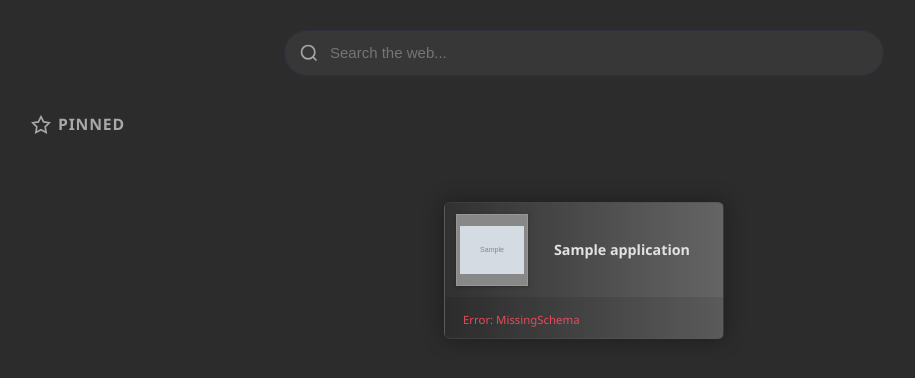
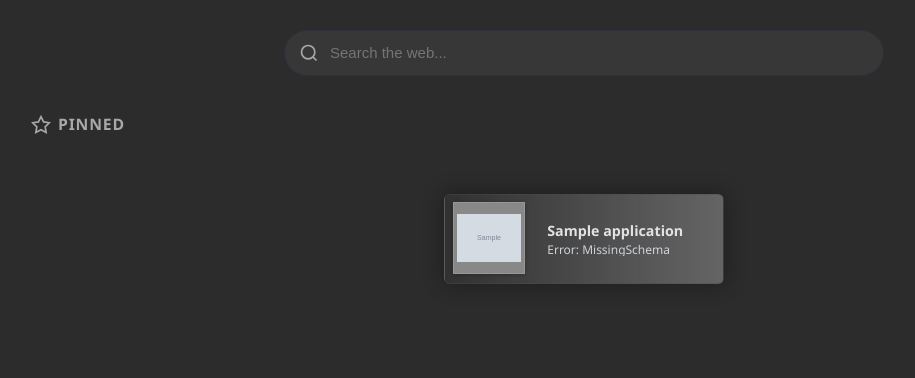
Before and after one commit to ftsiadimos/Dashboard, a Flask app: page / in a window 1280 px wide. Shown: the part 56-434 px from the top of the page, without its empty margins (56-971 px from the left). Run offline with Flask 3, Linux system fonts and the light colour scheme; tables that the repository leaves empty hold one stand-in row (values such as "Sample post"); grey boxes marked "Sample" are stand-in pictures.

Commit message:
chore: bump version to 2.3.0 and update app card layout with new meta information

```diff
--- a/static/app.js
+++ b/static/app.js
@@ -11,8 +11,9 @@ document.addEventListener('DOMContentLoaded', () => {
     // ── Live API stats for app tiles ─────────────────────────────────────────
     function fetchStats(card) {
         const appId = card.dataset.apiId;
+        const metaEl = document.getElementById('meta-' + appId);
         const statsEl = document.getElementById('stats-' + appId);
-        if (!statsEl) return;
+        if (!metaEl) return;
 
         fetch('/api/app/' + encodeURIComponent(appId) + '/stats')
             .then(r => r.json())
@@ -33,11 +34,16 @@ document.addEventListener('DOMContentLoaded', () => {
                     card.classList.toggle('has-alerts-danger', isAlert && alertCount >= 3);
                     card.classList.toggle('has-alerts', isAlert);
 
-                    const statsVal = '<span class="stats-value">' + escapeHtml(display) + '</span>';
-                    statsEl.innerHTML = statsVal;
+                    if (statsEl) {
+                        statsEl.innerHTML = '<span class="stats-value">' + escapeHtml(display) + '</span>';
+                    }
+                    metaEl.textContent = display;
                 } else {
+                    if (statsEl) {
+                        statsEl.innerHTML = '<span class="stats-error">' + escapeHtml(data.display) + '</span>';
+                    }
                     card.classList.remove('has-alerts');
-                    statsEl.innerHTML = '<span class="stats-error">' + escapeHtml(data.display) + '</span>';
+                    metaEl.textContent = String(data.display || 'API error');
                 }
             })
             .catch(() => {
--- a/static/style.css
+++ b/static/style.css
@@ -256,14 +256,14 @@ html { font-size: 15px; }
 .app-card {
     position: relative;
     display: flex;
-    flex-direction: column; /* footer below main row */
+    flex-direction: column;
     align-items: stretch;
     padding: 0;
 
     /* Tile size + layout (Heimdall-style) */
     width: 280px;
     min-height: 90px;
-    margin: 20px;
+    margin: 12px;
     flex: 0 0 280px;
 
     /* subtle tint based on the app accent color, while keeping the overall dark theme */
@@ -287,16 +287,11 @@ html { font-size: 15px; }
 }
 
 .app-card-footer {
-    padding: 0.6rem 1.2rem;
-    font-size: 1rem;
-    color: var(--text-muted);
-    background: rgba(0,0,0,0.1);
-    display: flex;
-    justify-content: space-between;
-    align-items: center;
+    display: none;
 }
 .app-stats {
-    flex: 1;
+    /* kept for compatibility when debugging; primary output is in .app-meta now */
+    display: none;
 }
 .app-card:hover {
     /* Subtle lift + brightness for a tactile feel */
@@ -331,9 +326,8 @@ html { font-size: 15px; }
 .app-card-main {
     display: flex;
     align-items: center;
-    gap: 1rem;
-    padding: 15px;
-    padding-right: 20px;
+    gap: 0.75rem;
+    padding: 11px 12px;
     width: 100%;
     container-type: inline-size;
 }
@@ -415,6 +409,20 @@ html { font-size: 15px; }
     display: flex;
     flex-direction: column;
     min-width: 0;
+}
+
+.app-meta {
+    margin-top: 0.15rem;
+    font-size: 0.8rem;
+    color: #ced3db;
+    line-height: 1.1;
+    white-space: nowrap;
+    overflow: hidden;
+    text-overflow: ellipsis;
+}
+
+.app-meta-inactive {
+    opacity: 0.75;
 }
 
 .app-title {
--- a/templates/index.html
+++ b/templates/index.html
@@ -20,6 +20,7 @@
         </div>
         <div class="app-info">
             <span class="app-title">{{ app.title }}</span>
+            <span class="app-meta" id="meta-{{ app.id }}">{% if app.api_url %}Loading…{% else %}&nbsp;{% endif %}</span>
         </div>
         <div class="app-arrow">
             <svg width="32" height="32" viewBox="0 0 24 24" fill="none" xmlns="http://www.w3.org/2000/svg">
@@ -28,16 +29,6 @@
             </svg>
         </div>
     </div>
-    {%- if app.api_url %}
-    <div class="app-card-footer" id="footer-{{ app.id }}">
-        <span class="app-stats" id="stats-{{ app.id }}">
-            <span class="stats-loading">
-                <svg class="spin" width="14" height="14" viewBox="0 0 24 24" fill="none" stroke="currentColor" stroke-width="2"><path d="M21 12a9 9 0 1 1-6.22-8.56"/></svg>
-                Loading…
-            </span>
-        </span>
-    </div>
-    {%- endif %}
 </a>
 {% endmacro %}
 
```
Also changed, not shown: 1 other file.
